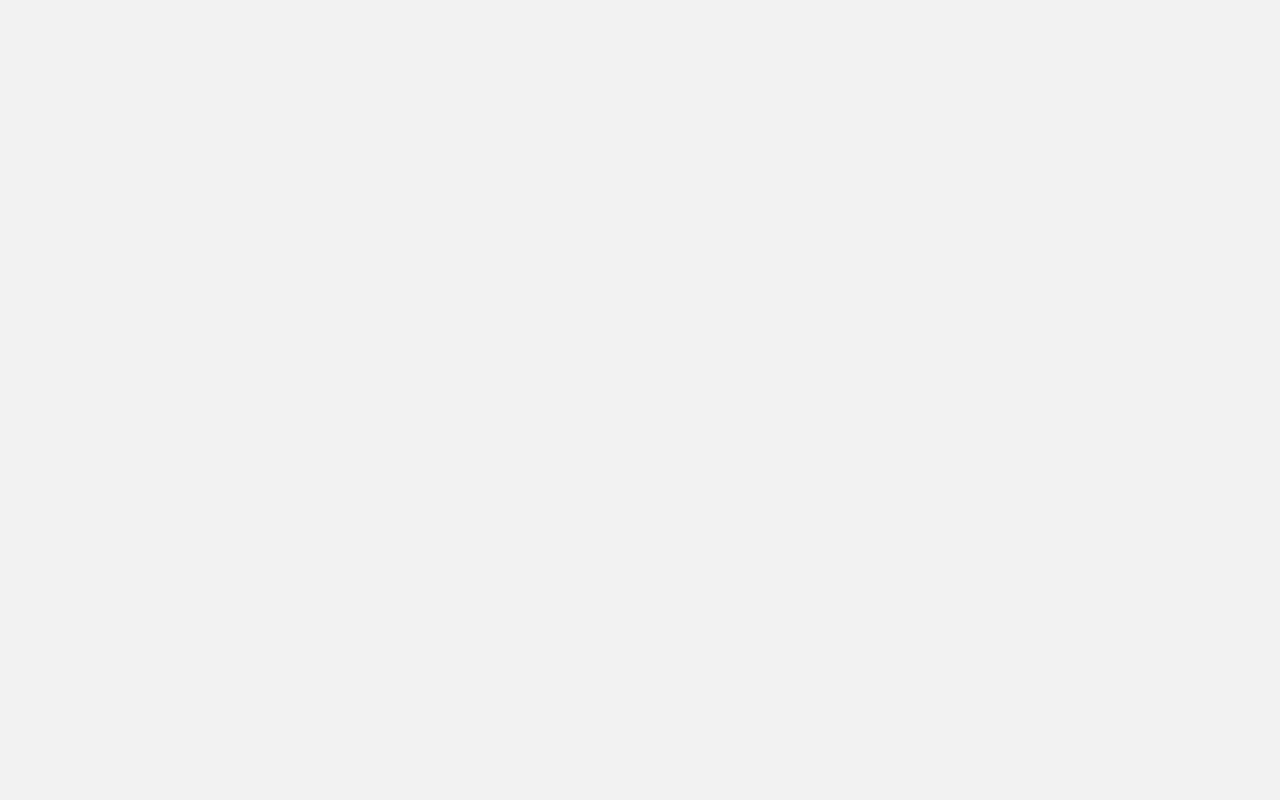
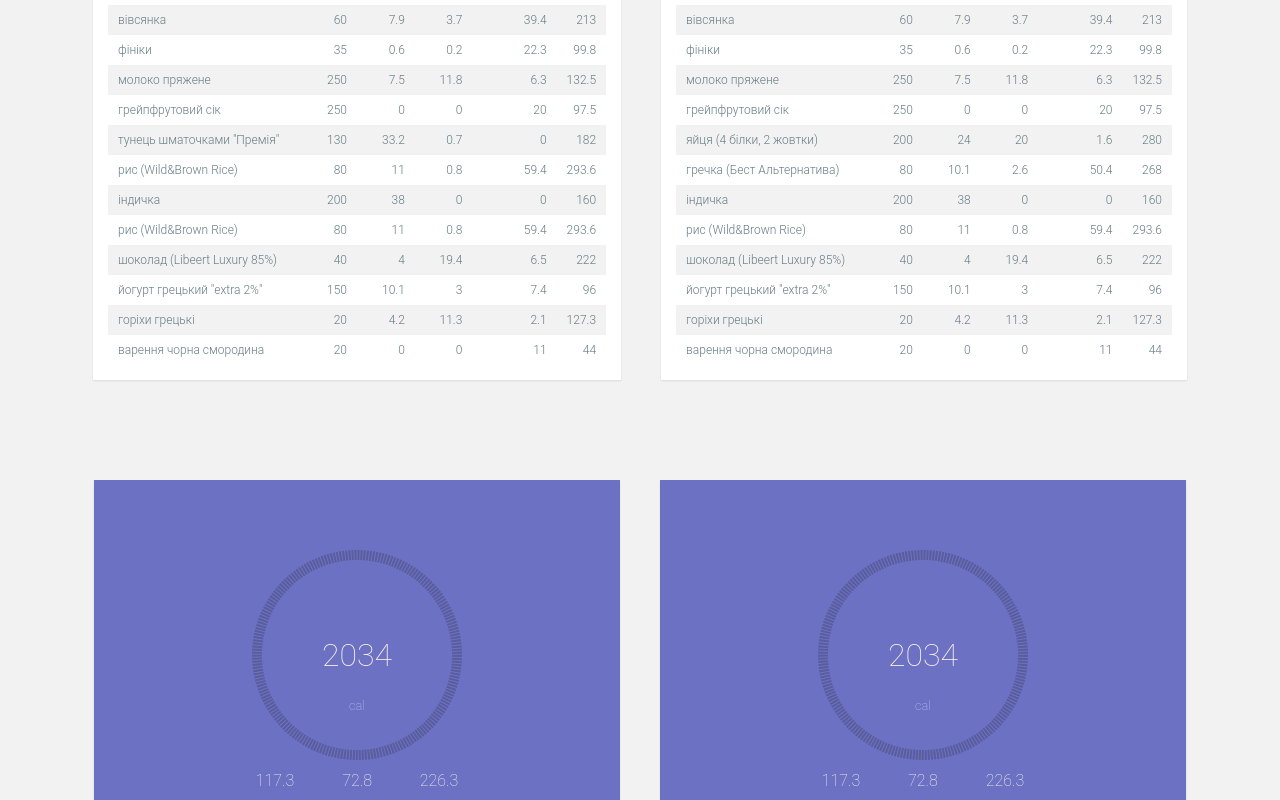
Before and after one commit to ActiveObject/assistant, a React (Create React App) app: page / in a window 1280 px wide. Shown: the part 1340-2140 px from the top of the page. Before the commit the page ends 885 px from the top, so only its background shows below. Built offline with nearby package versions, Linux system fonts and the light colour scheme.

Commit message:
Add weekly nutrition plan

```diff
--- a/src/App.js
+++ b/src/App.js
@@ -8,10 +8,10 @@ import { format } from 'd3-format';
 import { timeFormat } from 'd3-time-format';
 import MotionPath from './MotionPath';
 import Importer from './Importer';
-import DailyNutritionPlan from './DailyNutritionPlan';
+import { DailyNutritionPlan, WeeklyNutritionPlan } from './DailyNutritionPlan';
 import Card from './Card';
 
-var foods = [
+var mon = [
   ['вівсянка', 60, 0, 0, 65.7, 355],
   ['фініки', 35, 0, 0, 63.8, 285],
   ['молоко пряжене', 250, 3, 4.7, 2.5, 53],
@@ -26,18 +26,56 @@ var foods = [
 
   ['шоколад (Noir 72%)', 20, 7.86, 39.72, 35.47, 555],
 
-  ['йогурт грецький', 150, 4.8, 10, 3.5, 123],
+  ['йогурт грецький "extra 2%"', 150, 6.7, 2, 4.9, 64],
   ['горіхи грецькі', 20, 21.2, 56.6, 10.6, 636.6],
   ['варення чорна смородина', 20, 0, 0, 55, 220],
 ];
 
-var foodsSaturday = [
+var tue = [
   ['вівсянка', 60, 13.1, 6.2, 65.7, 355],
   ['фініки', 35, 1.61, 0.54, 63.8, 285],
   ['молоко пряжене', 250, 3, 4.7, 2.5, 53],
   ['грейпфрутовий сік', 250, 0, 0, 8, 39],
 
-  ['яйця (3 цілих)', 200, 12, 10, 0.8, 140],
+  ['яйця (4 білки, 2 жовтки)', 200, 12, 10, 0.8, 140],
+  ['гречка (Бест Альтернатива)', 80, 12.6, 3.3, 63, 335],
+
+  ['лосось', 200, 20.5, 15.5, 0, 218],
+  ['рис (Wild&Brown Rice)', 80, 0, 0, 74.2, 367],
+
+  ['шоколад (Libeert Luxury 85%)', 40, 10.1, 48.4, 16.2, 555],
+
+  ['йогурт грецький "extra 2%"', 150, 6.7, 2, 4.9, 64],
+  ['горіхи грецькі', 20, 21.2, 56.6, 10.6, 636.6],
+  ['варення чорна смородина', 20, 0, 0, 55, 220],
+];
+
+var wed = [
+  ['вівсянка', 60, 13.1, 6.2, 65.7, 355],
+  ['фініки', 35, 1.61, 0.54, 63.8, 285],
+  ['молоко пряжене', 250, 3, 4.7, 2.5, 53],
+  ['грейпфрутовий сік', 250, 0, 0, 8, 39],
+
+  ['тунець шматочками "Премія"', 130, 25.57, 0.56, 0, 140],
+  ['рис (Wild&Brown Rice)', 80, 13.7, 1, 74.2, 367],
+
+  ['індичка', 200, 19, 0, 0, 80],
+  ['рис (Wild&Brown Rice)', 80, 13.7, 1, 74.2, 367],
+
+  ['шоколад (Libeert Luxury 85%)', 40, 10.1, 48.4, 16.2, 555],
+
+  ['йогурт грецький "extra 2%"', 150, 6.7, 2, 4.9, 64],
+  ['горіхи грецькі', 20, 21.2, 56.6, 10.6, 636.6],
+  ['варення чорна смородина', 20, 0, 0, 55, 220],
+];
+
+var thu = [
+  ['вівсянка', 60, 13.1, 6.2, 65.7, 355],
+  ['фініки', 35, 1.61, 0.54, 63.8, 285],
+  ['молоко пряжене', 250, 3, 4.7, 2.5, 53],
+  ['грейпфрутовий сік', 250, 0, 0, 8, 39],
+
+  ['яйця (4 білки, 2 жовтки)', 200, 12, 10, 0.8, 140],
   ['гречка (Бест Альтернатива)', 80, 12.6, 3.3, 63, 335],
 
   ['індичка', 200, 19, 0, 0, 80],
@@ -45,7 +83,64 @@ var foodsSaturday = [
 
   ['шоколад (Libeert Luxury 85%)', 40, 10.1, 48.4, 16.2, 555],
 
-  ['йогурт грецький', 150, 4.8, 10, 3.5, 123],
+  ['йогурт грецький "extra 2%"', 150, 6.7, 2, 4.9, 64],
+  ['горіхи грецькі', 20, 21.2, 56.6, 10.6, 636.6],
+  ['варення чорна смородина', 20, 0, 0, 55, 220],
+];
+
+var fri = [
+  ['вівсянка', 60, 13.1, 6.2, 65.7, 355],
+  ['фініки', 35, 1.61, 0.54, 63.8, 285],
+  ['молоко пряжене', 250, 3, 4.7, 2.5, 53],
+  ['грейпфрутовий сік', 250, 0, 0, 8, 39],
+
+  ['яйця (4 білки, 2 жовтки)', 200, 12, 10, 0.8, 140],
+  ['гречка (Бест Альтернатива)', 80, 12.6, 3.3, 63, 335],
+
+  ['індичка', 200, 19, 0, 0, 80],
+  ['рис (Wild&Brown Rice)', 80, 13.7, 1, 74.2, 367],
+
+  ['шоколад (Libeert Luxury 85%)', 40, 10.1, 48.4, 16.2, 555],
+
+  ['йогурт грецький "extra 2%"', 150, 6.7, 2, 4.9, 64],
+  ['горіхи грецькі', 20, 21.2, 56.6, 10.6, 636.6],
+  ['варення чорна смородина', 20, 0, 0, 55, 220],
+];
+
+var sat = [
+  ['вівсянка', 60, 13.1, 6.2, 65.7, 355],
+  ['фініки', 35, 1.61, 0.54, 63.8, 285],
+  ['молоко пряжене', 250, 3, 4.7, 2.5, 53],
+  ['грейпфрутовий сік', 250, 0, 0, 8, 39],
+
+  ['яйця (4 білки, 2 жовтки)', 200, 12, 10, 0.8, 140],
+  ['гречка (Бест Альтернатива)', 80, 12.6, 3.3, 63, 335],
+
+  ['індичка', 200, 19, 0, 0, 80],
+  ['рис (Wild&Brown Rice)', 80, 13.7, 1, 74.2, 367],
+
+  ['шоколад (Libeert Luxury 85%)', 40, 10.1, 48.4, 16.2, 555],
+
+  ['йогурт грецький "extra 2%"', 150, 6.7, 2, 4.9, 64],
+  ['горіхи грецькі', 20, 21.2, 56.6, 10.6, 636.6],
+  ['варення чорна смородина', 20, 0, 0, 55, 220],
+];
+
+var sun = [
+  ['вівсянка', 60, 13.1, 6.2, 65.7, 355],
+  ['фініки', 35, 1.61, 0.54, 63.8, 285],
+  ['молоко пряжене', 250, 3, 4.7, 2.5, 53],
+  ['грейпфрутовий сік', 250, 0, 0, 8, 39],
+
+  ['яйця (4 білки, 2 жовтки)', 200, 12, 10, 0.8, 140],
+  ['гречка (Бест Альтернатива)', 80, 12.6, 3.3, 63, 335],
+
+  ['індичка', 200, 19, 0, 0, 80],
+  ['рис (Wild&Brown Rice)', 80, 13.7, 1, 74.2, 367],
+
+  ['шоколад (Libeert Luxury 85%)', 40, 10.1, 48.4, 16.2, 555],
+
+  ['йогурт грецький "extra 2%"', 150, 6.7, 2, 4.9, 64],
   ['горіхи грецькі', 20, 21.2, 56.6, 10.6, 636.6],
   ['варення чорна смородина', 20, 0, 0, 55, 220],
 ];
@@ -56,8 +151,14 @@ class App extends Component {
       <Importer>
         {transactions =>
           <div className="App">
-            <DailyNutritionPlan foods={foods} />
-            <DailyNutritionPlan foods={foodsSaturday} />
+            <DailyNutritionPlan foods={mon} />
+            <DailyNutritionPlan foods={tue} />
+            <DailyNutritionPlan foods={wed} />
+            <DailyNutritionPlan foods={thu} />
+            <DailyNutritionPlan foods={fri} />
+            <DailyNutritionPlan foods={sat} />
+            <DailyNutritionPlan foods={sun} />
+            <WeeklyNutritionPlan foods={[mon, tue, wed, thu, fri, sat, sun]} />
 
             <AccountExpedinture transactions={transactions} />
             <MonthExpenditureChart transactions={transactions} width={800} height={400} />
--- a/src/DailyNutritionPlan.js
+++ b/src/DailyNutritionPlan.js
@@ -3,7 +3,25 @@ import './DailyNutritionPlan.css';
 import Card from './Card';
 import EditableNumber from './EditableNumber';
 
-export default class DailyNutritionPlan extends Component {
+export function WeeklyNutritionPlan({ foods }) {
+  var totalFoods = new Map();
+
+  foods.forEach(dailyPlan => {
+    dailyPlan.forEach(food => {
+      var key = name(food);
+
+      if (!totalFoods.has(key)) {
+        return totalFoods.set(key, food);
+      }
+
+      totalFoods.get(key)[1] += amount(food);
+    });
+  });
+
+  return <DailyNutritionPlan foods={[...totalFoods.values()]} />
+}
+
+export class DailyNutritionPlan extends Component {
   state = {
     disabled: [],
     amountChanges: {}
```
